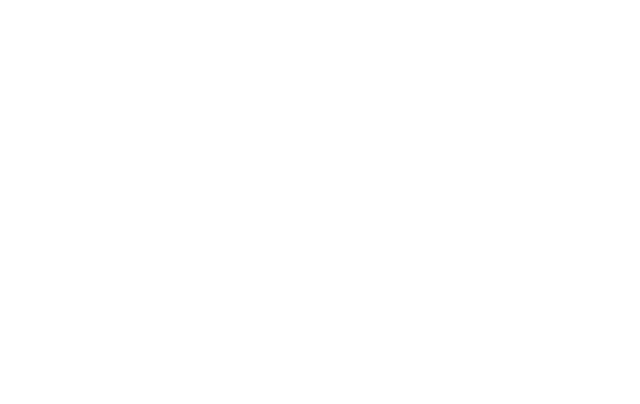
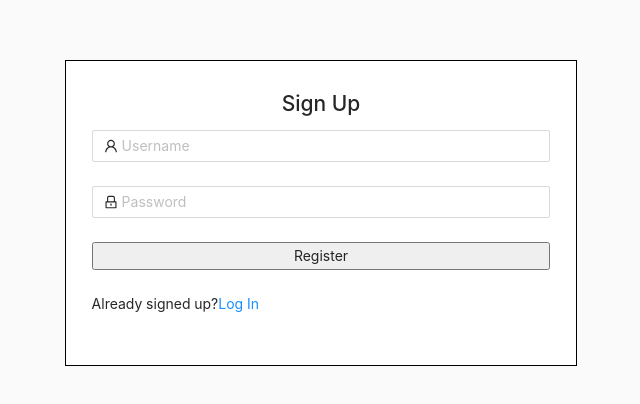
Before and after one commit to JRodDvlpr/TodoAppo, a React (Create React App) app: page / in a window 1280 px wide. Shown: the part 196-600 px from the top of the page, without its empty margins (319-959 px from the left). Built offline with nearby package versions, Linux system fonts and the light colour scheme.

Commit message:
working on routes

```diff
--- a/src/App.js
+++ b/src/App.js
@@ -26,7 +26,7 @@
     {/* <Nav /> */}
 
     <Switch>
-    <Route exact path="/" component='' />
+    <Route exact path="/" component={ Register } />
     <Route exact path="/register" component={ Register } />
     <Route exact path="/login" component={ Login } />
 
```
Also changed, not shown: 1 other file (tests, documents, lock files or other folders).
